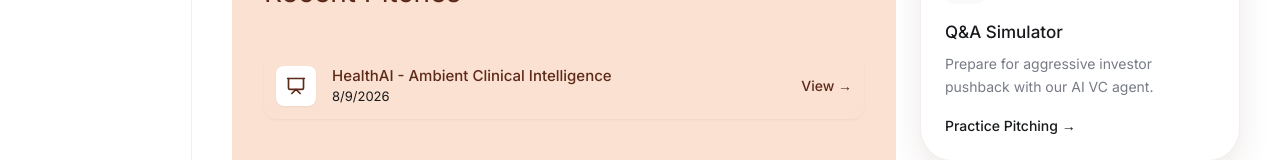
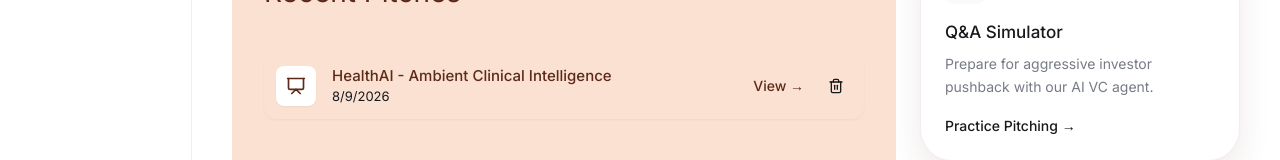
Before and after one commit to krishnakashablalwani/PitchSoup, a Next.js app: page /dashboard in a window 1280 px wide. Shown: the part 374-534 px from the top of the page. Built offline with nearby package versions, Linux system fonts and the light colour scheme; no server answers; the database is empty; sample sign-in values are in the browser's storage.

Commit message:
feat: add delete pitch button to dashboard

```diff
--- /dev/null
+++ b/src/app/(app)/dashboard/DeletePitchButton.tsx
@@ -0,0 +1,35 @@
+"use client";
+
+import { Trash2 } from "lucide-react";
+import { deletePitch } from "@/app/actions/pitchCrud";
+import { useTransition } from "react";
+
+export function DeletePitchButton({ pitchId }: { pitchId: string }) {
+  const [isPending, startTransition] = useTransition();
+
+  const handleDelete = async (e: React.MouseEvent) => {
+    e.preventDefault();
+    e.stopPropagation();
+
+    if (confirm("Are you sure you want to delete this pitch deck? This action cannot be undone.")) {
+      startTransition(async () => {
+        try {
+          await deletePitch(pitchId);
+        } catch (error) {
+          console.error("Failed to delete pitch", error);
+        }
+      });
+    }
+  };
+
+  return (
+    <button
+      onClick={handleDelete}
+      disabled={isPending}
+      className="p-2 rounded-lg text-sienna-brown/40 hover:text-rose-600 hover:bg-rose-50 transition-colors z-20 relative"
+      title="Delete Pitch"
+    >
+      <Trash2 className="w-4 h-4" />
+    </button>
+  );
+}
--- a/src/app/(app)/dashboard/page.tsx
+++ b/src/app/(app)/dashboard/page.tsx
@@ -3,6 +3,7 @@
 import Link from "next/link";
 import { getPitchesForUser } from '@/lib/mockPitch';
 import { Presentation, MessageSquare, Target } from "lucide-react";
+import { DeletePitchButton } from "./DeletePitchButton";
 
 export const dynamic = 'force-dynamic';
 
@@ -93,9 +94,12 @@
                         </span>
                       </div>
                     </div>
-                    <span className="text-sienna-brown font-medium text-[14px] flex items-center gap-1 group-hover:translate-x-1 transition-transform">
-                      View →
-                    </span>
+                    <div className="flex items-center gap-2">
+                      <span className="text-sienna-brown font-medium text-[14px] flex items-center gap-1 group-hover:translate-x-1 transition-transform mr-2">
+                        View →
+                      </span>
+                      <DeletePitchButton pitchId={pitch.id} />
+                    </div>
                   </Link>
                 ))}
               </div>
```
